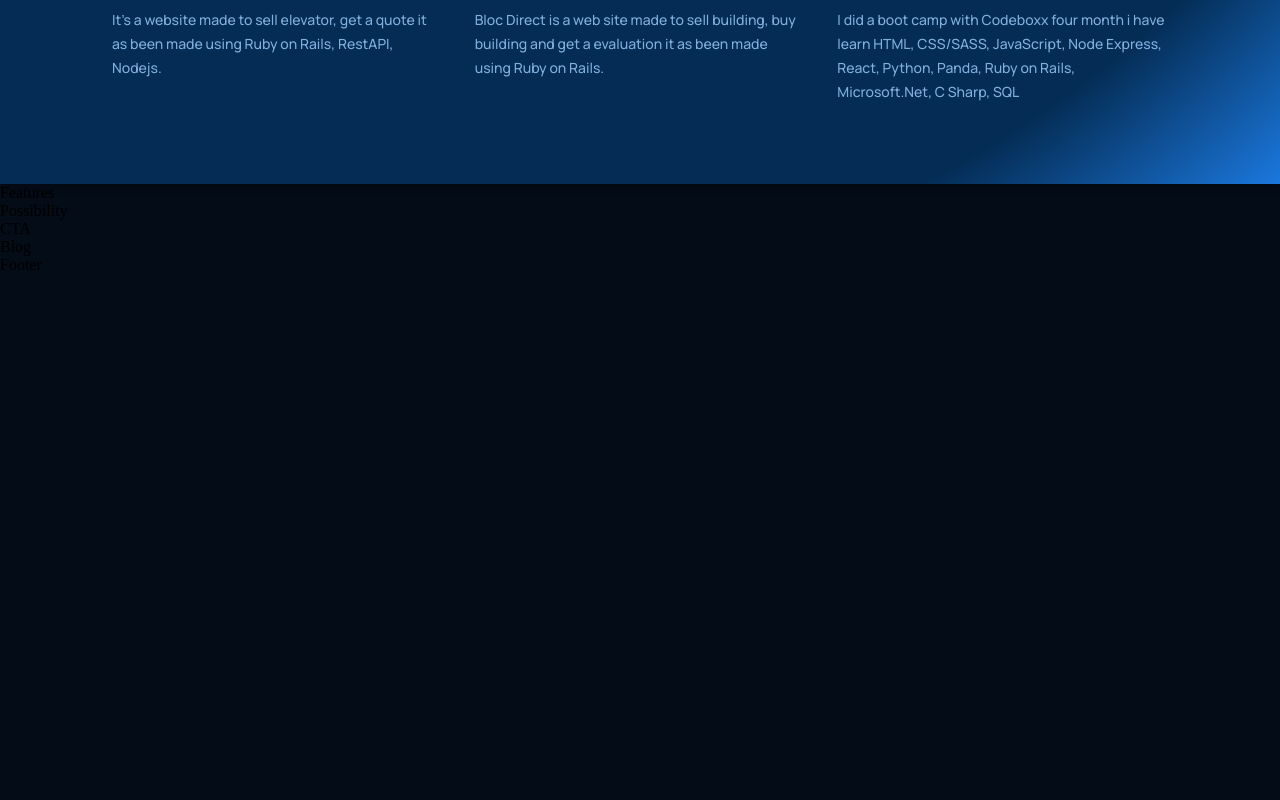
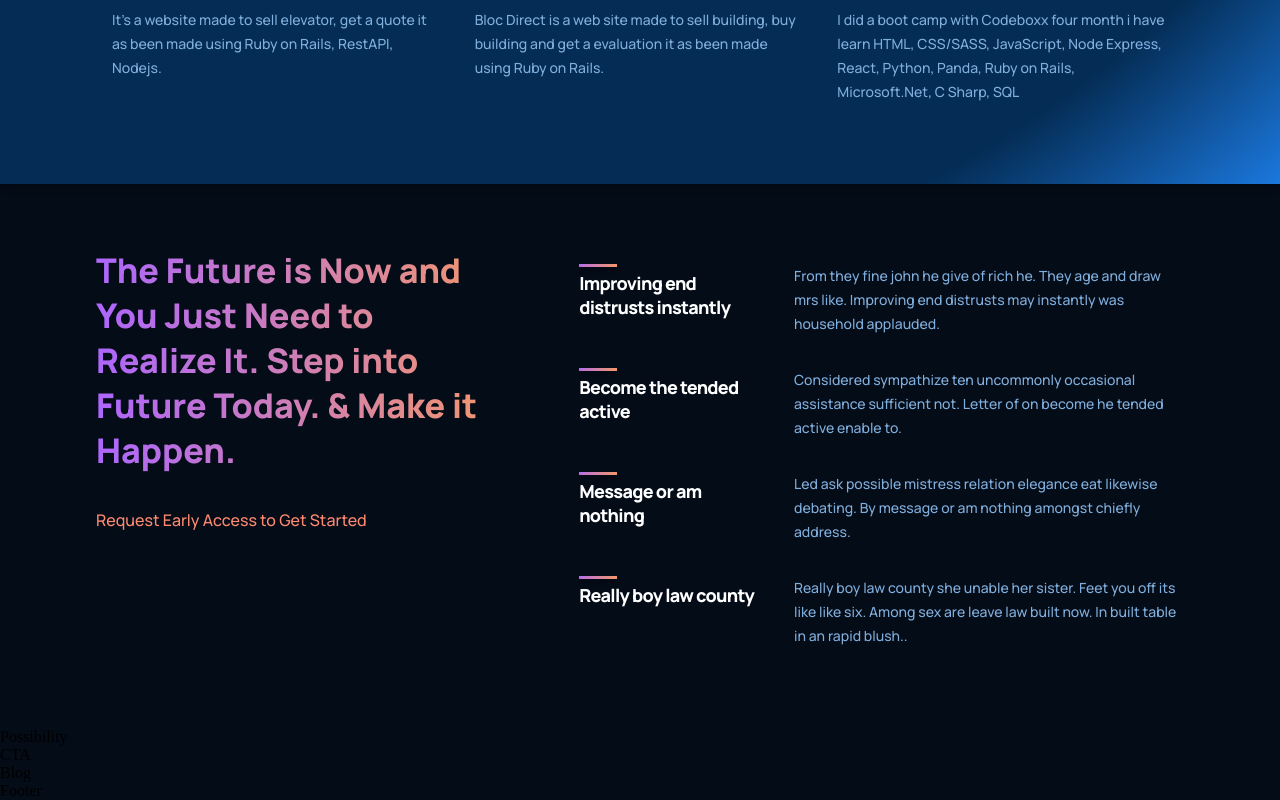
Before and after one commit to clapres/Portfolio, a React (Create React App) app: page / in a window 1280 px wide. Shown: the part 2033-2833 px from the top of the page. Before the commit the page ends 2307 px from the top, so only its background shows below. Built offline with nearby package versions, Linux system fonts and the light colour scheme.

Commit message:
MyProject and Feature

```diff
--- a/src/components/navbar/Navbar.jsx
+++ b/src/components/navbar/Navbar.jsx
@@ -9,7 +9,7 @@
   <>
   <p><a href="#home">Home</a></p>
   <p><a href="#myproject">Projects</a></p>
-  <p><a href="#possibility">Technologies</a></p>
+  <p><a href="#Technologies">Technologies</a></p>
   <p><a href="#features">About</a></p>
   </>
 )
--- a/src/containers/features/Features.jsx
+++ b/src/containers/features/Features.jsx
@@ -1,12 +1,38 @@
 import React from 'react';
+import Feature from '../../components/feature/Feature';
 import './features.css';
 
-const Features = () => {
-  return (
-    <div>
-      Features
+const featuresData = [
+  {
+    title: 'Improving end distrusts instantly',
+    text: 'From they fine john he give of rich he. They age and draw mrs like. Improving end distrusts may instantly was household applauded.',
+  },
+  {
+    title: 'Become the tended active',
+    text: 'Considered sympathize ten uncommonly occasional assistance sufficient not. Letter of on become he tended active enable to.',
+  },
+  {
+    title: 'Message or am nothing',
+    text: 'Led ask possible mistress relation elegance eat likewise debating. By message or am nothing amongst chiefly address.',
+  },
+  {
+    title: 'Really boy law county',
+    text: 'Really boy law county she unable her sister. Feet you off its like like six. Among sex are leave law built now. In built table in an rapid blush..',
+  },
+];
+
+const Features = () => (
+  <div className="code__features section__padding" id="Technologies">
+    <div className="code__features-heading">
+      <h1 className="gradient__text">The Future is Now and You Just Need to Realize It. Step into Future Today. & Make it Happen.</h1>
+      <p>Request Early Access to Get Started</p>
     </div>
-  )
-}
+    <div className="code__features-container">
+      {featuresData.map((item, index) => (
+        <Feature title={item.title} text={item.text} key={item.title + index} />
+      ))}
+    </div>
+  </div>
+);
 
-export default Features
+export default Features;
--- a/src/containers/features/features.css
+++ b/src/containers/features/features.css
@@ -0,0 +1,60 @@
+.code__features {
+    width: 100%;
+    display: flex;
+    justify-content: space-between;
+    flex-direction: row;
+}
+
+.code__features-heading {
+    flex: 1;
+    display: flex;
+    justify-content: flex-start;
+    align-items: flex-start;
+    flex-direction: column;
+
+    text-align: left;
+    margin-right: 5rem;
+}
+
+.code__features-heading h1 {
+    font-size: 34px;
+    line-height: 45px;
+    font-weight: 800;
+    font-family: var(--font-family);
+}
+
+.code__features-heading p {
+    color: var(--color-subtext);
+    font-size: 16px;
+    line-height: 30px;
+    font-weight: 500;
+    font-family: var(--font-family);
+
+    margin-top: 2rem;
+}
+
+.code__features-container {
+    flex: 1.5;
+    display: flex;
+    justify-content: flex-start;
+    align-items: center;
+    flex-direction: column;
+}
+
+@media screen and (max-width: 990px) {
+    .code__features {
+        flex-direction: column;
+    }
+
+    .code__features-heading {
+        margin: 0 0 2rem 0;
+    }
+}
+
+
+@media screen and (max-width: 550px) {
+    .code__features-heading h1 {
+        font-size: 28px;
+        line-height: 38px;
+    }
+}
--- a/src/containers/myproject/MyProject.jsx
+++ b/src/containers/myproject/MyProject.jsx
@@ -5,7 +5,7 @@
 
 const MyProject = () => {
   return (
-    <div className="code__myprojects section__margin" id="myprojects">
+    <div className="code__myprojects section__margin" id="myproject">
       <div className="code__myprojects-feature">
       <Feature title="Full stack" text="I am passionate about information technology, and I would love to have the opportunity to take on new challenges" />
       </div>
```
